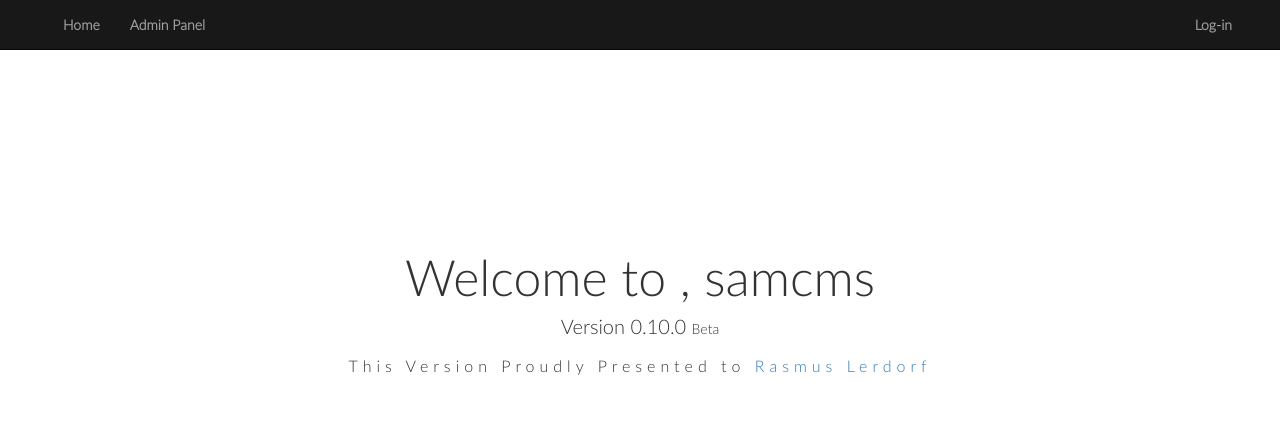
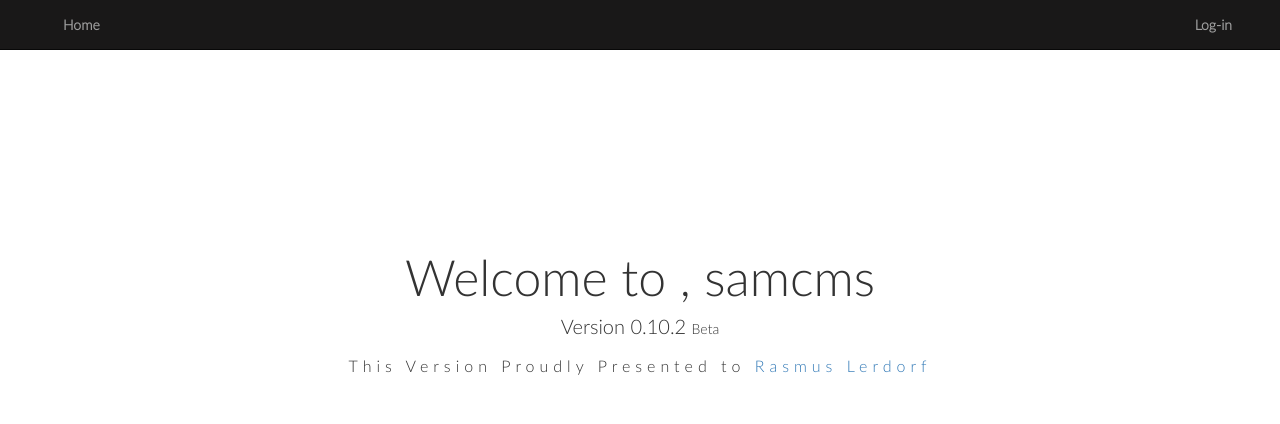
Before and after one commit to sadegh3333/samcms, a PHP site: page / in a window 1280 px wide. Shown: the top 424 px of the page. Run offline with PHP 8.4, Linux system fonts and the light colour scheme; tables that the repository leaves empty or names only in its code hold one stand-in row (values such as "Sample post"); some libraries are stand-ins or nearby versions.

Commit message:
add checker for is admin for show go to admin btn in header bar

```diff
--- a/config.php
+++ b/config.php
@@ -14,7 +14,7 @@
 */
 
 /* Version Stats */
-$samcms_version = '0.10.0';
+$samcms_version = '0.10.2';
 $channel_release = 'Beta';
 $code_name = 'Rasmus Lerdorf';
 $link_code_name = 'https://en.wikipedia.org/wiki/Rasmus_Lerdorf';
--- a/is-content/theme/header.php
+++ b/is-content/theme/header.php
@@ -24,9 +24,14 @@
 						</a>
 					</li>
 					<li>
+						<?php
+						/* Check the user can access to admin panel */
+						if ($mu->is_admin($_SESSION['username'])):
+							?>
 						<a class="btn" href="<?php echo Root; ?>/is-admin">
 							Admin Panel
 						</a>
+					<?php endif; ?>
 				</li>
 				<li>
 					<?php do_hook('hello_hook');?>
@@ -45,11 +50,6 @@
 					</a>
 				</li>
 				<li>
-						<a class="btn" href="<?php echo Root; ?>/is-admin">
-							Admin Panel
-						</a>
-					</li>
-					<li>
 					<?php do_hook('hello_hook');?>
 				</li>
 			</ul>
```
Lines whose indentation alone changed are shown as unchanged.
